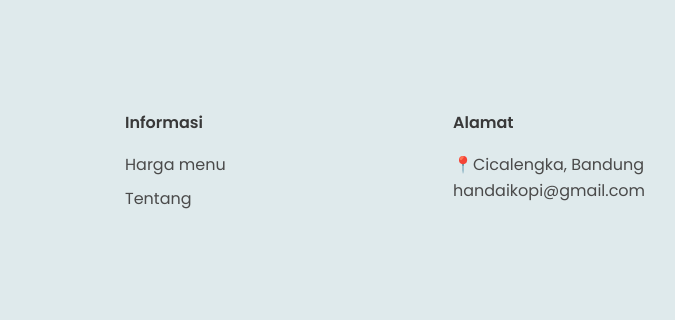
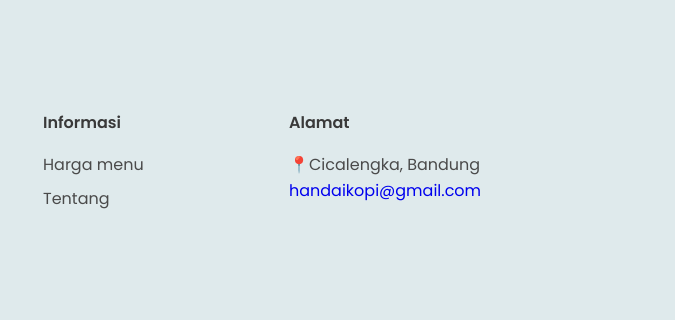
Before and after one commit to Rayssz/handaicoffee, a plain HTML site: page index.html in a window 1280 px wide. Shown: the part 2833-3153 px from the top of the page, 363-1038 px from the left. Drawn offline with nearby package versions, Linux system fonts and the light colour scheme.

Commit message:
update mail

```diff
--- a/index.html
+++ b/index.html
@@ -189,7 +189,7 @@
                     <h3 class="footer__title">Alamat</h3>
                     <ul>
                         <li>📍Cicalengka, Bandung </li>
-                        <li>handaikopi@gmail.com</li>
+                        <li><a href="mailto:handaikopi@gmail.com">handaikopi@gmail.com</li>
                     </ul>
                 </div>
             </div>
```
